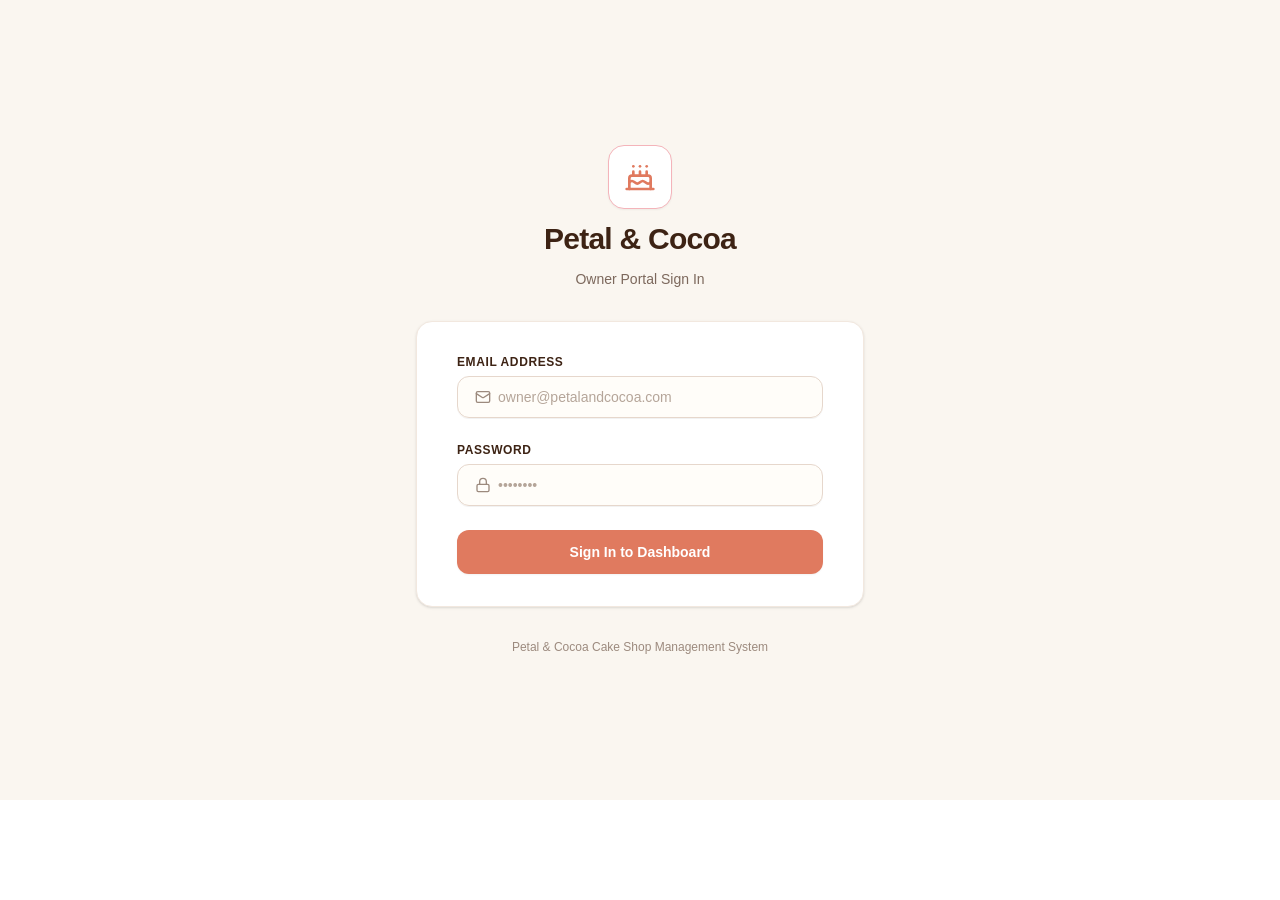
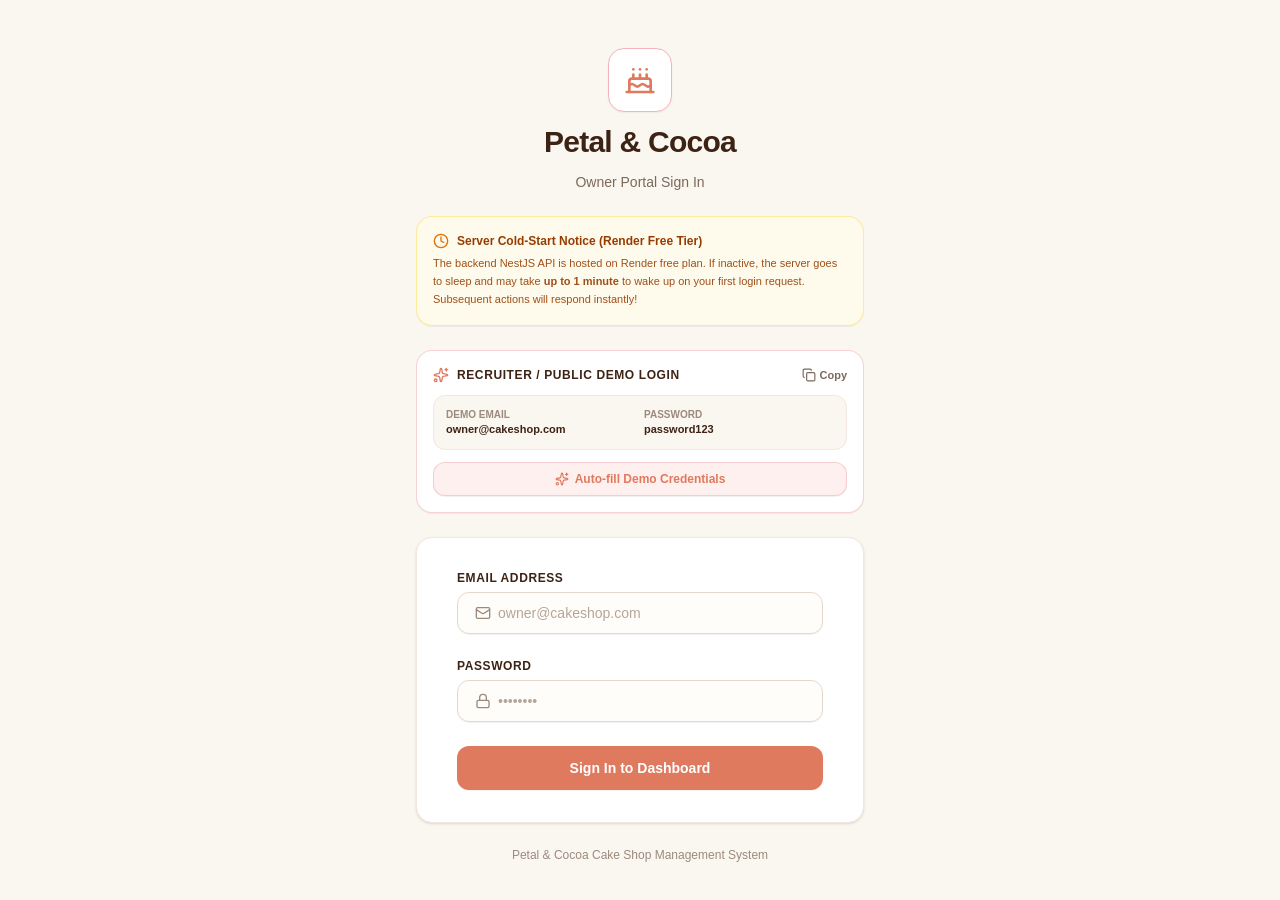
Before and after one commit to hanminthawhmt/cake-shop-owner-dashboard, a Next.js app: page /login in a window 1280 px wide. Shown: the top 900 px of the page. Before the commit the page ends 800 px from the top, so only its background shows below. Built offline with nearby package versions, Linux system fonts and the light colour scheme; no server answers.

Commit message:
feat: enhance login page with demo credentials, auto-fill feature, and cold-start notice

```diff
--- a/src/app/login/page.tsx
+++ b/src/app/login/page.tsx
@@ -6,7 +6,7 @@ import { useForm } from 'react-hook-form';
 import { zodResolver } from '@hookform/resolvers/zod';
 import { z } from 'zod';
 import { useAuth } from '@/context/auth-context';
-import { Cake, Lock, Mail, Loader2, AlertCircle } from 'lucide-react';
+import { Cake, Lock, Mail, Loader2, AlertCircle, Clock, Copy, Check, Sparkles } from 'lucide-react';
 import axios from 'axios';
 
 const loginSchema = z.object({
@@ -21,10 +21,12 @@ export default function LoginPage() {
   const router = useRouter();
   const [errorMessage, setErrorMessage] = useState<string | null>(null);
   const [isSubmitting, setIsSubmitting] = useState(false);
+  const [copied, setCopied] = useState(false);
 
   const {
     register,
     handleSubmit,
+    setValue,
     formState: { errors },
   } = useForm<LoginFormValues>({
     resolver: zodResolver(loginSchema),
@@ -41,6 +43,17 @@ export default function LoginPage() {
     }
   }, [isAuthLoading, token, user, router]);
 
+  const handleAutoFillDemo = () => {
+    setValue('email', 'owner@cakeshop.com', { shouldValidate: true });
+    setValue('password', 'password123', { shouldValidate: true });
+  };
+
+  const handleCopyCredentials = () => {
+    navigator.clipboard.writeText('Email: owner@cakeshop.com\nPassword: password123');
+    setCopied(true);
+    setTimeout(() => setCopied(false), 2000);
+  };
+
   const onSubmit = async (data: LoginFormValues) => {
     setErrorMessage(null);
     setIsSubmitting(true);
@@ -56,7 +69,7 @@ export default function LoginPage() {
           const msg = error.response.data.message;
           setErrorMessage(Array.isArray(msg) ? msg.join(', ') : msg);
         } else {
-          setErrorMessage('Unable to connect to backend server. Please try again.');
+          setErrorMessage('Unable to connect to backend server. Render server might still be spinning up, please wait a moment and try again.');
         }
       } else {
         setErrorMessage('An unexpected error occurred. Please try again.');
@@ -68,7 +81,7 @@ export default function LoginPage() {
 
   return (
     <div className="min-h-screen flex flex-col justify-center items-center bg-[#FAF6F0] px-4 py-12">
-      <div className="w-full max-w-md space-y-8">
+      <div className="w-full max-w-md space-y-6">
         {/* Header Branding */}
         <div className="text-center space-y-3">
           <div className="mx-auto w-16 h-16 rounded-2xl bg-white border border-[#F4B4BA] shadow-xs flex items-center justify-center text-[#E07A5F]">
@@ -82,7 +95,68 @@ export default function LoginPage() {
           </p>
         </div>
 
-        {/* Card Form */}
+        {/* Render Cold-Start Server Announcement */}
+        <div className="p-4 rounded-2xl bg-amber-50/80 border border-amber-200/80 text-amber-900 space-y-1.5 shadow-2xs">
+          <div className="flex items-center gap-2 font-bold text-xs text-amber-800">
+            <Clock className="w-4 h-4 text-amber-600 shrink-0" />
+            <span>Server Cold-Start Notice (Render Free Tier)</span>
+          </div>
+          <p className="text-[11px] text-amber-800/90 leading-relaxed font-medium">
+            The backend NestJS API is hosted on Render free plan. If inactive, the server goes to sleep and may take <strong>up to 1 minute</strong> to wake up on your first login request. Subsequent actions will respond instantly!
+          </p>
+        </div>
+
+        {/* Public Demo Credentials Card for Interviewers/Recruiters */}
+        <div className="bg-white p-4 rounded-2xl border border-[#F4B4BA]/60 shadow-2xs space-y-3">
+          <div className="flex items-center justify-between">
+            <div className="flex items-center gap-2">
+              <Sparkles className="w-4 h-4 text-[#E07A5F]" />
+              <h2 className="text-xs font-bold text-[#3D2314] uppercase tracking-wider">
+                Recruiter / Public Demo Login
+              </h2>
+            </div>
+            <button
+              type="button"
+              onClick={handleCopyCredentials}
+              className="text-[11px] font-semibold text-[#7C685C] hover:text-[#3D2314] flex items-center gap-1 transition-colors cursor-pointer"
+              title="Copy credentials to clipboard"
+            >
+              {copied ? (
+                <>
+                  <Check className="w-3.5 h-3.5 text-emerald-600" />
+                  <span className="text-emerald-700">Copied!</span>
+                </>
+              ) : (
+                <>
+                  <Copy className="w-3.5 h-3.5" />
+                  <span>Copy</span>
+                </>
+              )}
+            </button>
+          </div>
+
+          <div className="grid grid-cols-2 gap-2 text-xs bg-[#FAF6F0] p-3 rounded-xl border border-[#F2E8DF]">
+            <div>
+              <span className="text-[10px] font-bold text-[#9C8A7E] uppercase block">Demo Email</span>
+              <code className="font-mono font-bold text-[#3D2314] text-[11px]">owner@cakeshop.com</code>
+            </div>
+            <div>
+              <span className="text-[10px] font-bold text-[#9C8A7E] uppercase block">Password</span>
+              <code className="font-mono font-bold text-[#3D2314] text-[11px]">password123</code>
+            </div>
+          </div>
+
+          <button
+            type="button"
+            onClick={handleAutoFillDemo}
+            className="w-full py-2 px-3 rounded-xl text-xs font-bold text-[#E07A5F] bg-[#FDF0EE] hover:bg-[#E07A5F] hover:text-white border border-[#F4B4BA]/60 transition-colors shadow-2xs cursor-pointer flex items-center justify-center gap-1.5"
+          >
+            <Sparkles className="w-3.5 h-3.5" />
+            <span>Auto-fill Demo Credentials</span>
+          </button>
+        </div>
+
+        {/* Login Card Form */}
         <div className="bg-white py-8 px-6 shadow-sm border border-[#F2E8DF] rounded-2xl sm:px-10">
           <form onSubmit={handleSubmit(onSubmit)} className="space-y-6" noValidate>
             {/* Global API Error Alert */}
@@ -106,7 +180,7 @@ export default function LoginPage() {
                   id="email"
                   type="email"
                   autoComplete="email"
-                  placeholder="owner@petalandcocoa.com"
+                  placeholder="owner@cakeshop.com"
                   {...register('email')}
                   className={`block w-full pl-10 pr-3.5 py-2.5 border text-sm rounded-xl text-[#3D2314] bg-[#FFFDF9] placeholder-[#B5A599] focus:outline-none focus:ring-2 focus:ring-[#E07A5F] focus:border-transparent transition-colors ${
                     errors.email ? 'border-red-400 bg-red-50/20' : 'border-[#E6D7CC]'
@@ -152,7 +226,7 @@ export default function LoginPage() {
               {isSubmitting ? (
                 <>
                   <Loader2 className="w-4 h-4 animate-spin" />
-                  <span>Authenticating...</span>
+                  <span>Waking up server & authenticating...</span>
                 </>
               ) : (
                 <span>Sign In to Dashboard</span>
```
Also changed, not shown: 1 other file (tests, documents, lock files or other folders).
